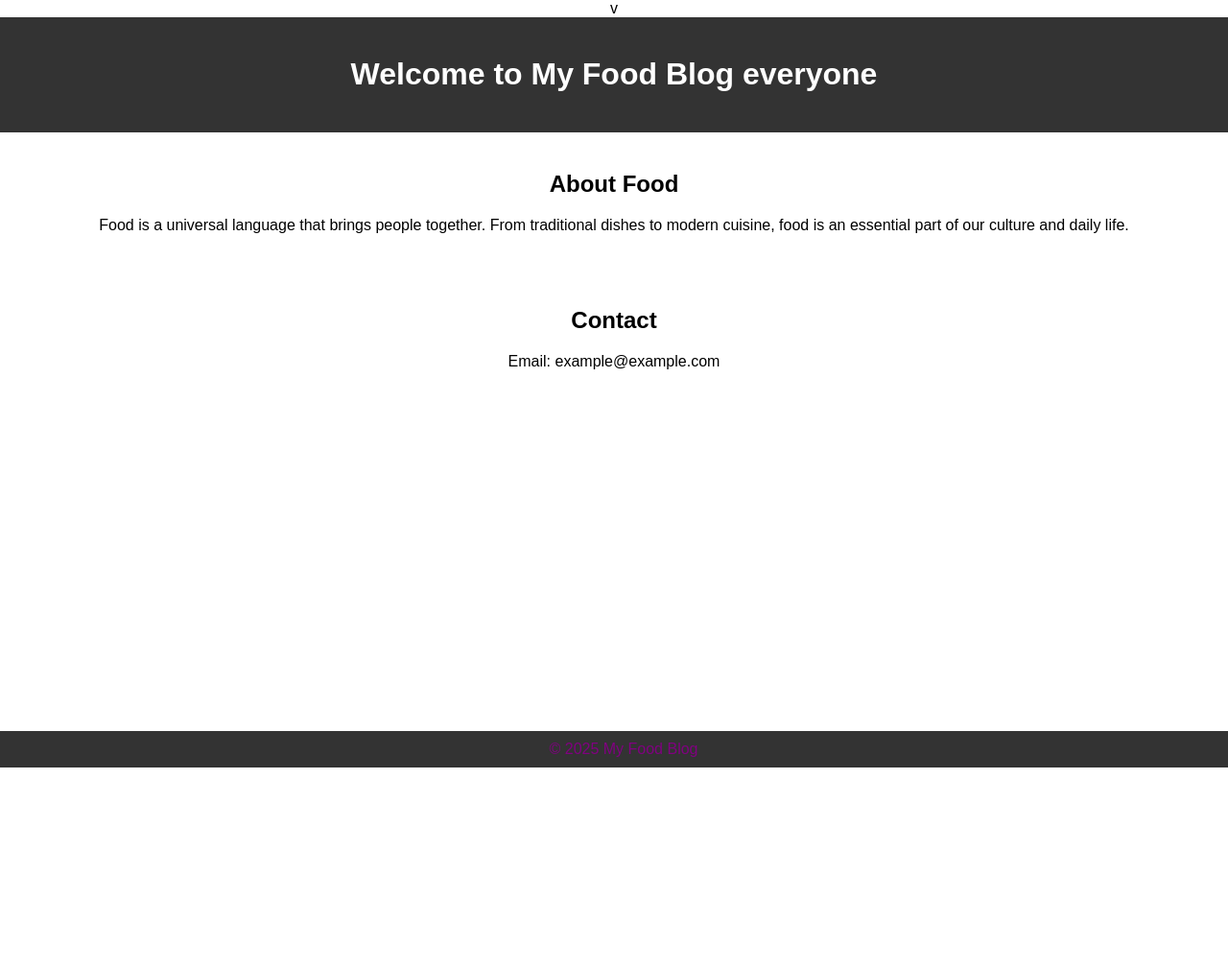
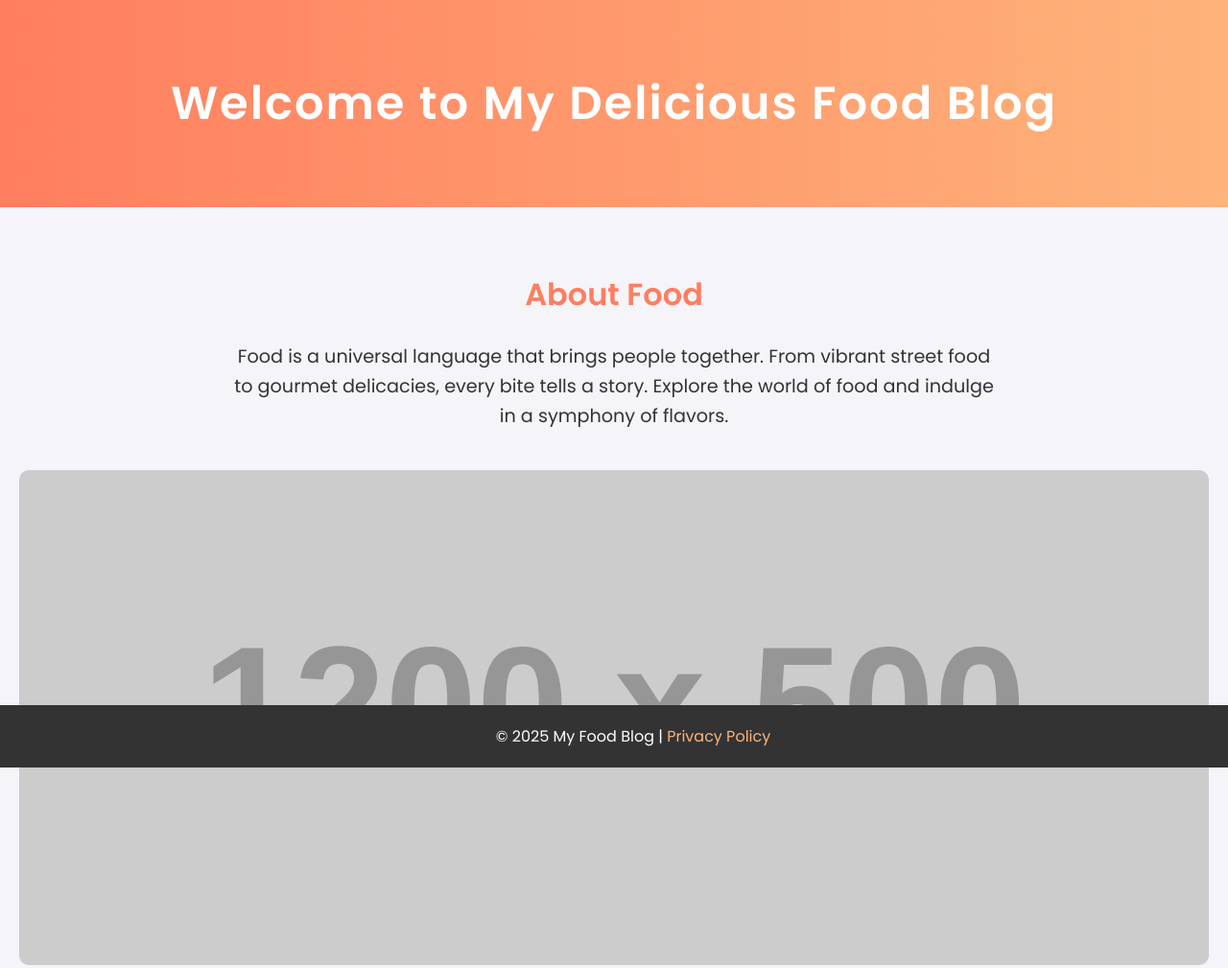
Before and after one commit to Xyzla222/Food-Dive, a plain HTML site: page index.html in a window 1280 px wide. Shown: the top 1009 px of the page at 96% size. Before the commit the page ends 800 px from the top, so only its background shows below. Drawn offline with Linux system fonts and the light colour scheme; placeholder pictures from the web are drawn by us.

Commit message:
Update index.html

```diff
--- a/index.html
+++ b/index.html
@@ -1,48 +1,100 @@
-v<!DOCTYPE html>
+<!DOCTYPE html>
 <html lang="en">
 <head>
     <meta charset="UTF-8">
     <meta name="viewport" content="width=device-width, initial-scale=1.0">
     <title>My Food Blog</title>
+    <!-- Google Fonts -->
+    <link href="https://fonts.googleapis.com/css2?family=Poppins:wght@400;600&display=swap" rel="stylesheet">
     <style>
         body {
-            font-family: Arial, sans-serif;
+            font-family: 'Poppins', sans-serif;
             margin: 0;
             padding: 0;
+            background: #f4f4f9;
+            color: #333;
             text-align: center;
         }
         header {
-            background: #333;
+            background: linear-gradient(to right, #ff7e5f, #feb47b);
             color: white;
-            padding: 20px;
+            padding: 40px 20px;
+        }
+        header h1 {
+            font-size: 3rem;
+            letter-spacing: 2px;
         }
         section {
-            padding: 20px;
+            padding: 40px 20px;
+        }
+        section h2 {
+            font-size: 2rem;
+            color: #ff7e5f;
+        }
+        section p {
+            font-size: 1.2rem;
+            line-height: 1.6;
+            max-width: 800px;
+            margin: 0 auto 20px;
+        }
+        .food-image {
+            width: 100%;
+            height: auto;
+            border-radius: 10px;
+            margin-top: 20px;
         }
         footer {
             background: #333;
-            color: purple;
-            padding: 10px;
-            position: absolute;
+            color: #fff;
+            padding: 20px;
+            position: fixed;
             bottom: 0;
             width: 100%;
+            text-align: center;
+            font-size: 1rem;
+        }
+        footer a {
+            color: #feb47b;
+            text-decoration: none;
+        }
+        footer a:hover {
+            text-decoration: underline;
+        }
+        .contact-info p {
+            font-size: 1.2rem;
+            color: #ff7e5f;
         }
     </style>
 </head>
 <body>
+
     <header>
-        <h1>Welcome to My Food Blog everyone</h1>
+        <h1>Welcome to My Delicious Food Blog</h1>
     </header>
+
     <section>
         <h2>About Food</h2>
-        <p>Food is a universal language that brings people together. From traditional dishes to modern cuisine, food is an essential part of our culture and daily life.</p>
+        <p>Food is a universal language that brings people together. From vibrant street food to gourmet delicacies, every bite tells a story. Explore the world of food and indulge in a symphony of flavors.</p>
+        <img class="food-image" src="https://via.placeholder.com/1200x500?text=Delicious+Food" alt="Delicious Food">
     </section>
+
     <section>
+        <h2>Featured Recipes</h2>
+        <p>Here are some of our featured recipes to tantalize your taste buds!</p>
+        <div>
+            <img class="food-image" src="https://via.placeholder.com/1200x500?text=Recipe+1" alt="Recipe 1">
+            <img class="food-image" src="https://via.placeholder.com/1200x500?text=Recipe+2" alt="Recipe 2">
+        </div>
+    </section>
+
+    <section class="contact-info">
         <h2>Contact</h2>
-        <p>Email: example@example.com</p>
+        <p>Email: <a href="mailto:example@example.com">example@example.com</a></p>
     </section>
+
     <footer>
-        &copy; 2025 My Food Blog
+        &copy; 2025 My Food Blog | <a href="#">Privacy Policy</a>
     </footer>
+
 </body>
 </html>
```
